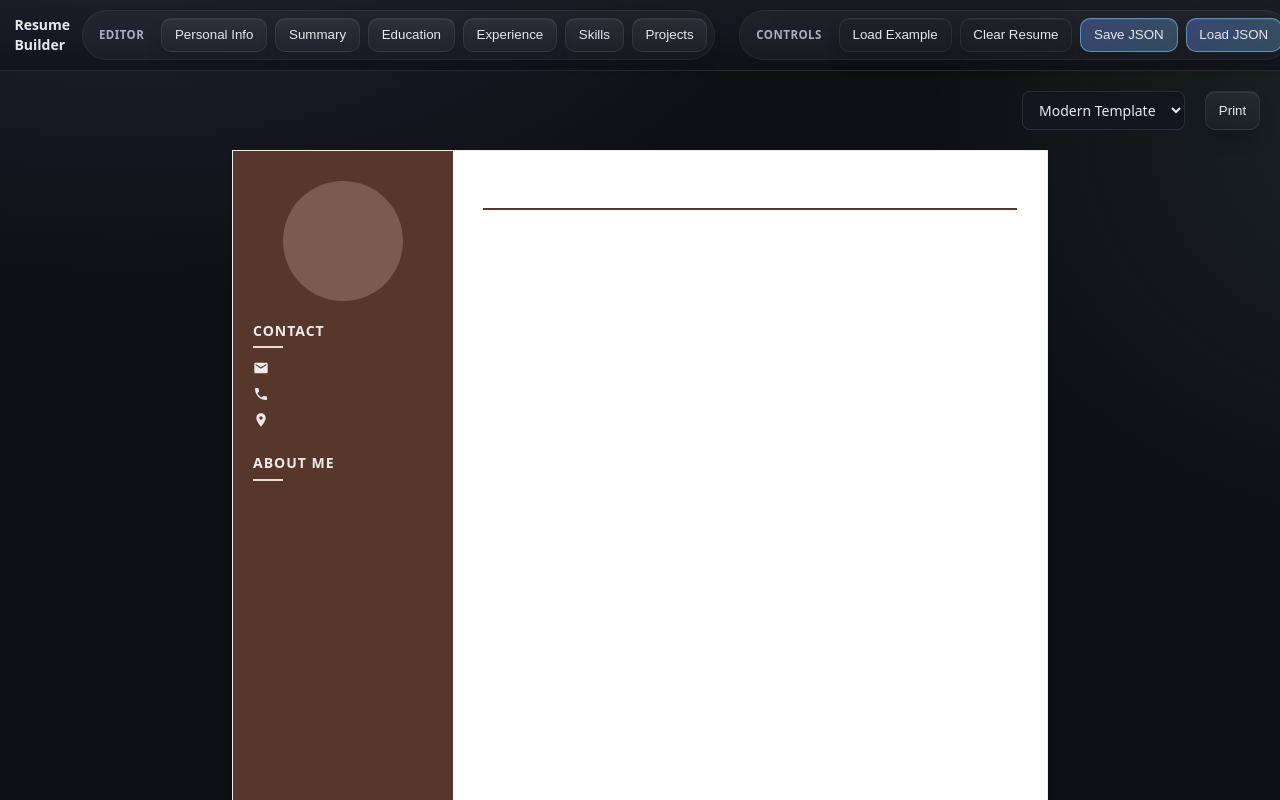
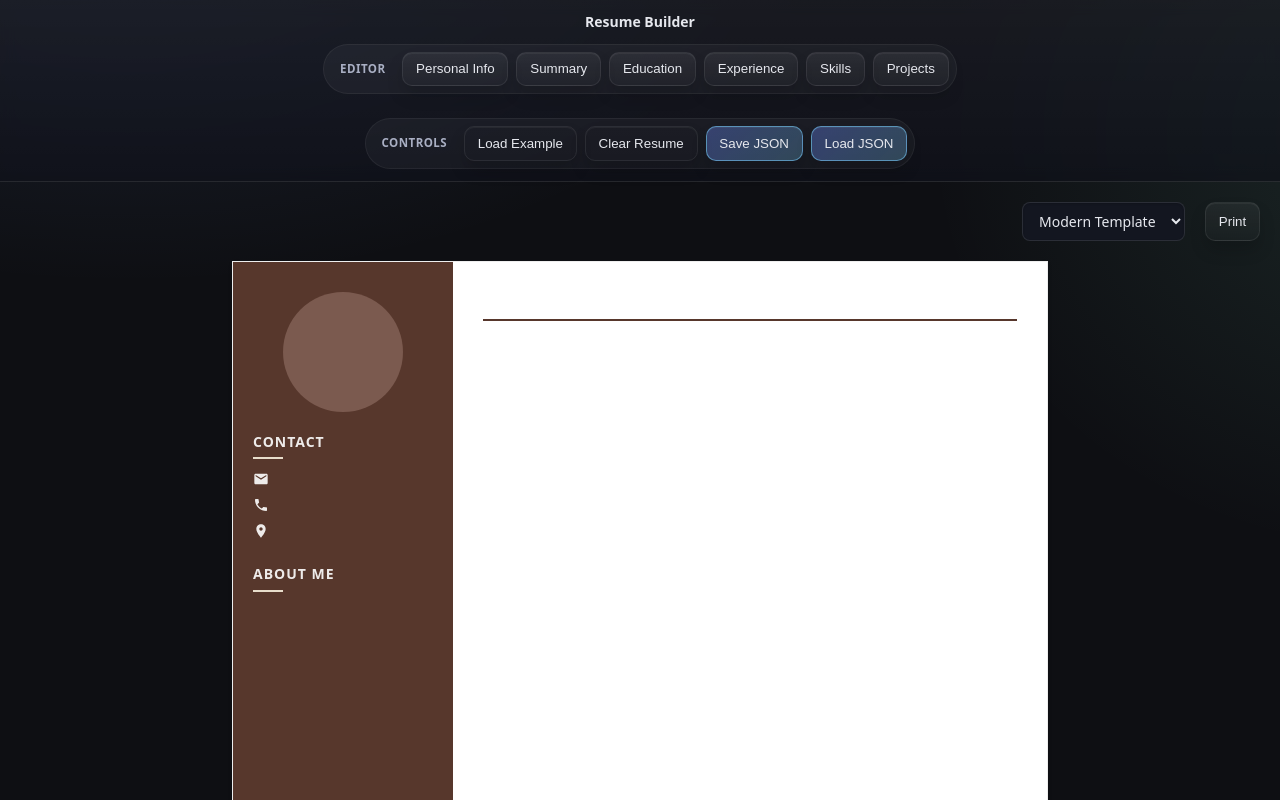
Before and after one commit to BDS-001/FormatMyCV, a React (Vite) app: page / in a window 1280 px wide. Shown: the top 800 px of the page. Built offline with nearby package versions, Linux system fonts and the light colour scheme.

Commit message:
update: responsive styling

```diff
--- a/src/components/Header/Header.module.css
+++ b/src/components/Header/Header.module.css
@@ -55,6 +55,19 @@
   padding: 0 0.55rem;
 }
 
+@media screen and (max-width: 1300px) {
+  .header {
+    flex-direction: column;
+    align-items: center;
+    gap: 0.75rem;
+    padding: 0.75rem;
+  }
+
+  .pill {
+    justify-content: center;
+  }
+}
+
 @media screen and (max-width: 768px) {
   .header {
     flex-direction: column;
```
